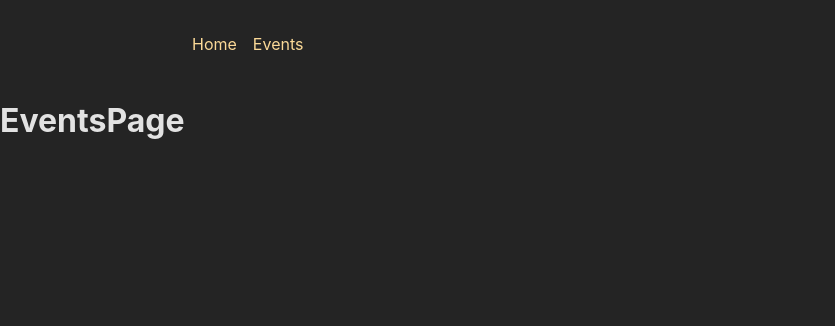
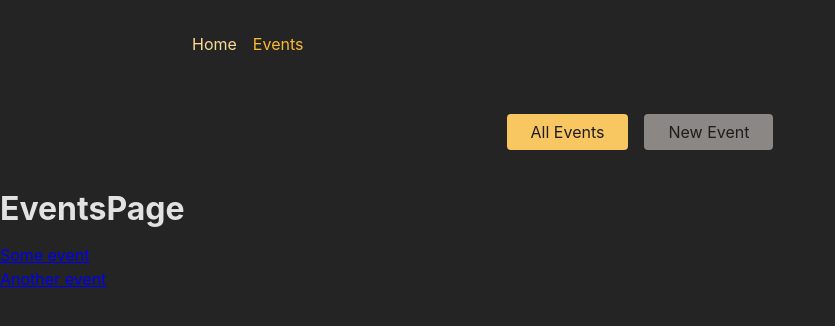
Before and after one commit to EidmantasDev/react-redux-events-app, a React (Vite) app in the folder frontend/: page /events in a window 1280 px wide. Shown: the top 326 px of the page, without its empty margins (0-835 px from the left). Built offline with nearby package versions, Linux system fonts and the light colour scheme.

Commit message:
Created and added separate root layout for events routing In Events component added some dummy events In EventDetail component using useParams displayed id of the event Updated MainNavigation component to use NavLink and added active class Same with EventsNavigation component

```diff
--- a/frontend/src/App.jsx
+++ b/frontend/src/App.jsx
@@ -5,6 +5,7 @@
 import NewEventPage from './pages/NewEvent/NewEvent';
 import EditEventPage from './pages/EditEvent/EditEvent';
 import RootLayout from './pages/Root/Root';
+import EventsRootLayout from './pages/EventsRoot/EventsRoot';
 
 const router = createBrowserRouter([
   {
@@ -12,10 +13,16 @@
     element: <RootLayout />,
     children: [
       { index: true, element: <HomePage /> },
-      { path: 'events', element: <EventsPage /> },
-      { path: 'events/:id', element: <EventDetailPage /> },
-      { path: 'events/new', element: <NewEventPage /> },
-      { path: 'events/:id/edit', element: <EditEventPage /> },
+      {
+        path: 'events',
+        element: <EventsRootLayout />,
+        children: [
+          { index: true, element: <EventsPage /> },
+          { path: ':id', element: <EventDetailPage /> },
+          { path: 'new', element: <NewEventPage /> },
+          { path: ':id/edit', element: <EditEventPage /> },
+        ],
+      },
     ],
   },
 ]);
--- a/frontend/src/components/EventsNavigation/EventsNavigation.jsx
+++ b/frontend/src/components/EventsNavigation/EventsNavigation.jsx
@@ -1,4 +1,5 @@
-import { header, list } from './EventsNavigation.module.css';
+import { NavLink } from 'react-router-dom';
+import { header, list, active } from './EventsNavigation.module.css';
 
 function EventsNavigation() {
   return (
@@ -6,10 +7,21 @@
       <nav>
         <ul className={list}>
           <li>
-            <a href='/events'>All Events</a>
+            <NavLink
+              to='/events'
+              className={({ isActive }) => (isActive ? active : undefined)}
+              end
+            >
+              All Events
+            </NavLink>
           </li>
           <li>
-            <a href='/events/new'>New Event</a>
+            <NavLink
+              to='/events/new'
+              className={({ isActive }) => (isActive ? active : undefined)}
+            >
+              New Event
+            </NavLink>
           </li>
         </ul>
       </nav>
--- a/frontend/src/components/MainNavigation/MainNavigation.jsx
+++ b/frontend/src/components/MainNavigation/MainNavigation.jsx
@@ -1,5 +1,5 @@
 import { NavLink } from 'react-router-dom';
-import { header, list } from './MainNavigation.module.css';
+import { header, list, active } from './MainNavigation.module.css';
 
 function MainNavigation() {
   return (
@@ -7,10 +7,21 @@
       <nav>
         <ul className={list}>
           <li>
-            <NavLink to='/'>Home</NavLink>
+            <NavLink
+              to='/'
+              className={({ isActive }) => (isActive ? active : undefined)}
+              end
+            >
+              Home
+            </NavLink>
           </li>
           <li>
-            <NavLink to='/events'>Events</NavLink>
+            <NavLink
+              to='/events'
+              className={({ isActive }) => (isActive ? active : undefined)}
+            >
+              Events
+            </NavLink>
           </li>
         </ul>
       </nav>
--- a/frontend/src/pages/EventDetail/EventDetail.jsx
+++ b/frontend/src/pages/EventDetail/EventDetail.jsx
@@ -1,7 +1,11 @@
+import { useParams } from 'react-router-dom';
+
 function EventDetailPage() {
+  const params = useParams();
   return (
     <>
       <h1>EventDetailPage</h1>
+      <p>Event ID: {params.id}</p>
     </>
   );
 }
--- a/frontend/src/pages/Events/Events.jsx
+++ b/frontend/src/pages/Events/Events.jsx
@@ -1,7 +1,21 @@
+import { Link } from 'react-router-dom';
+
+const DUMMY_EVENTS = [
+  { id: 'e1', title: 'Some event' },
+  { id: 'e2', title: 'Another event' },
+];
+
 function EventsPage() {
   return (
     <>
       <h1>EventsPage</h1>
+      <ul>
+        {DUMMY_EVENTS.map((event) => (
+          <li key={event.id}>
+            <Link to={event.id}>{event.title}</Link>
+          </li>
+        ))}
+      </ul>
     </>
   );
 }
--- /dev/null
+++ b/frontend/src/pages/EventsRoot/EventsRoot.jsx
@@ -0,0 +1,13 @@
+import { Outlet } from 'react-router-dom';
+import EventsNavigation from '../../components/EventsNavigation/EventsNavigation';
+
+function EventsRootLayout() {
+  return (
+    <>
+      <EventsNavigation />
+      <Outlet />
+    </>
+  );
+}
+
+export default EventsRootLayout;
```
